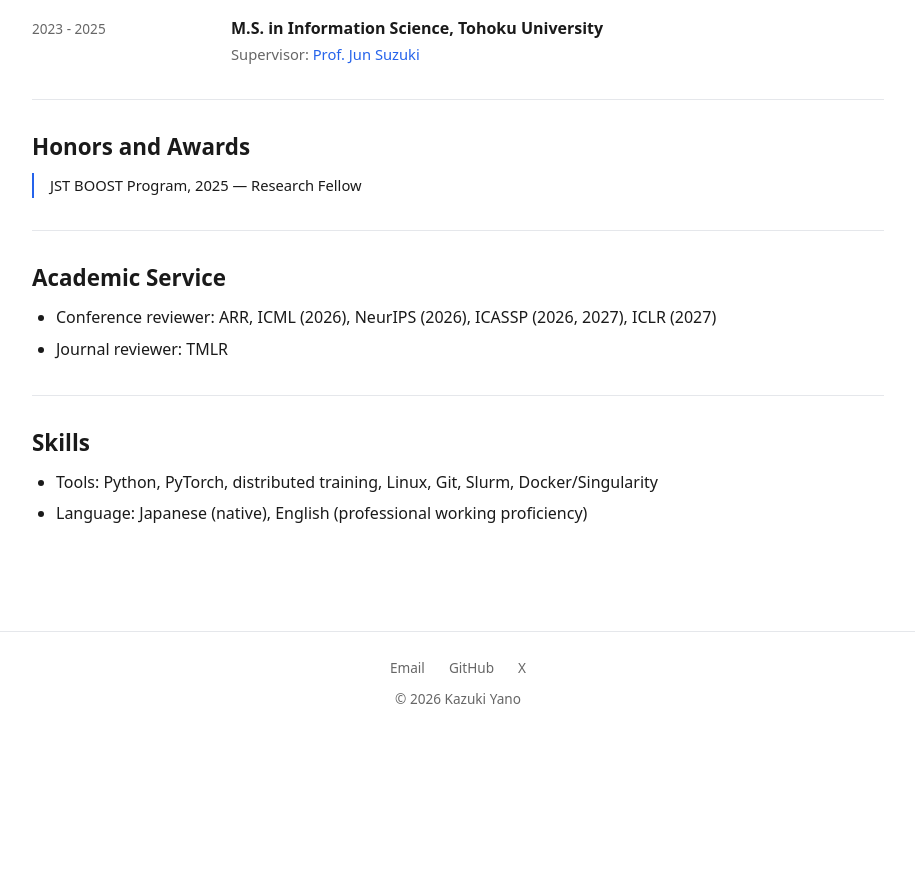
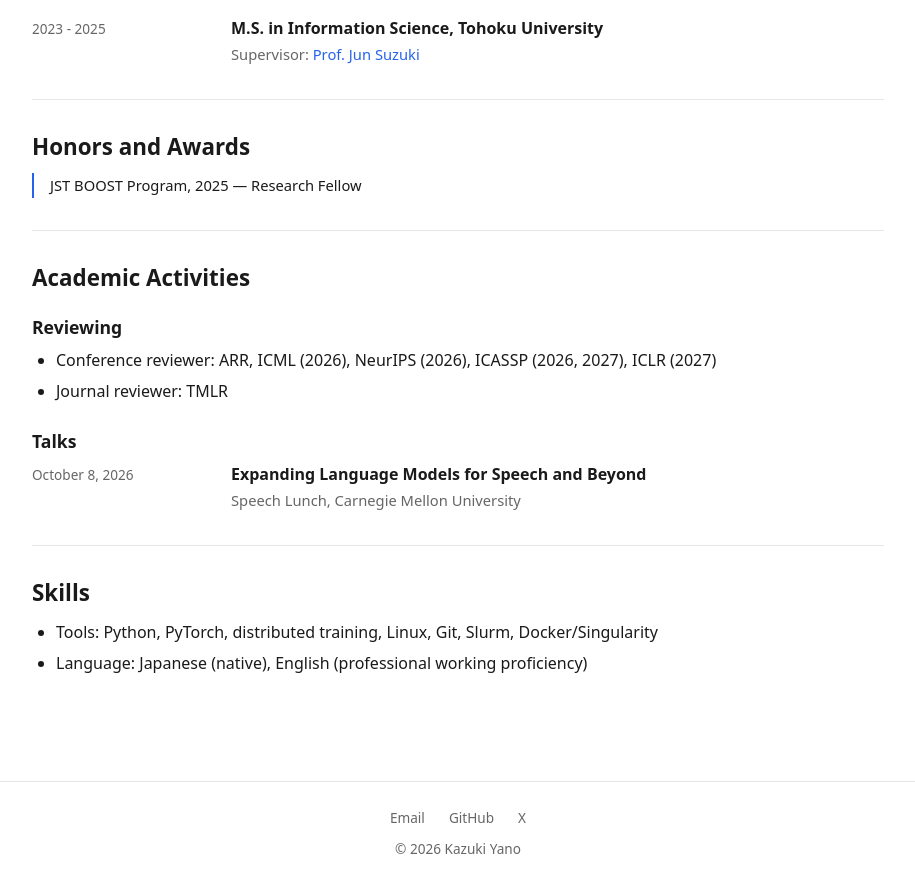
Before and after one commit to Kazuki-Ya/Kazuki-Ya.github.io, a Jekyll site: the page built from _pages/about.html, in a window 1280 px wide and 900 px high, scrolled down 827 px. Shown: the top 893 px of the window, without its empty margins (182-1097 px from the left). Built offline with Jekyll 4.4.1, drawn with Linux system fonts in a browser that asks for light colours; before the commit the page ends 1578 px from its top, so only the background shows below that.

Commit message:
Add talk to academic activities and update CV

```diff
--- a/_pages/about.html
+++ b/_pages/about.html
@@ -40,10 +40,15 @@ translation_url: /ja/about/
 <hr>
 
 <section>
-  <h2>Academic Service</h2>
+  <h2>Academic Activities</h2>
+  <h3>Reviewing</h3>
   <ul>
     <li>Conference reviewer: ARR, ICML (2026), NeurIPS (2026), ICASSP (2026, 2027), ICLR (2027)</li>
     <li>Journal reviewer: TMLR</li>
+  </ul>
+  <h3>Talks</h3>
+  <ul class="experience-list">
+    <li><span class="experience-date">October 8, 2026</span><div class="experience-info"><span class="experience-title">Expanding Language Models for Speech and Beyond</span><span class="experience-detail">Speech Lunch, Carnegie Mellon University</span></div></li>
   </ul>
 </section>
 
--- a/_pages/ja/about.html
+++ b/_pages/ja/about.html
@@ -45,9 +45,14 @@ description: "矢野一樹のプロフィール、職歴、学歴、受賞、ス
 
 <section>
   <h2>学術活動</h2>
+  <h3>査読</h3>
   <ul>
     <li>会議査読: ARR, ICML (2026), NeurIPS (2026), ICASSP (2026, 2027), ICLR (2027)</li>
     <li>論文誌査読: TMLR</li>
+  </ul>
+  <h3>講演</h3>
+  <ul class="experience-list">
+    <li><span class="experience-date">2026年10月8日</span><div class="experience-info"><span class="experience-title">Expanding Language Models for Speech and Beyond</span><span class="experience-detail">Speech Lunch, Carnegie Mellon University</span></div></li>
   </ul>
 </section>
 
```
Also changed, not shown: 1 other file.
